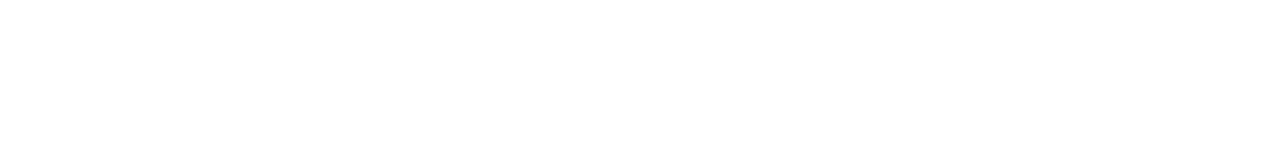
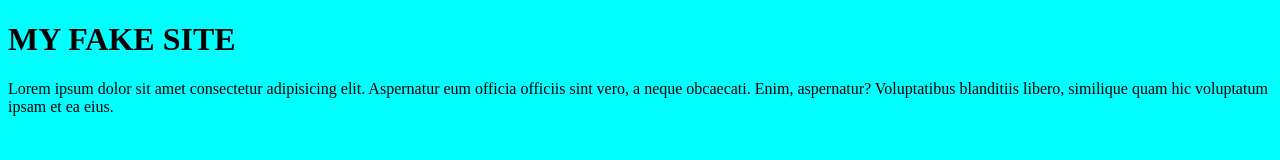
Before and after one commit to toritsevalerie/my-second-netflify, a plain HTML site: page index.html in a window 1280 px wide. Drawn offline with Linux system fonts and the light colour scheme.

Commit message:
few changes made to design

```diff
--- a/index.html
+++ b/index.html
@@ -1,12 +1,23 @@
 <!DOCTYPE html>
 <html lang="en">
-<head>
-    <meta charset="UTF-8">
-    <meta http-equiv="X-UA-Compatible" content="IE=edge">
-    <meta name="viewport" content="width=device-width, initial-scale=1.0">
+  <head>
+    <meta charset="UTF-8" />
+    <meta http-equiv="X-UA-Compatible" content="IE=edge" />
+    <meta name="viewport" content="width=device-width, initial-scale=1.0" />
     <title>Document</title>
-</head>
-<body>
-
-</body>
+    <style>
+      body {
+        background-color: aqua;
+      }
+    </style>
+  </head>
+  <body>
+    <h1>MY FAKE SITE</h1>
+    <p>
+      Lorem ipsum dolor sit amet consectetur adipisicing elit. Aspernatur eum
+      officia officiis sint vero, a neque obcaecati. Enim, aspernatur?
+      Voluptatibus blanditiis libero, similique quam hic voluptatum ipsam et ea
+      eius.
+    </p>
+  </body>
 </html>
```
